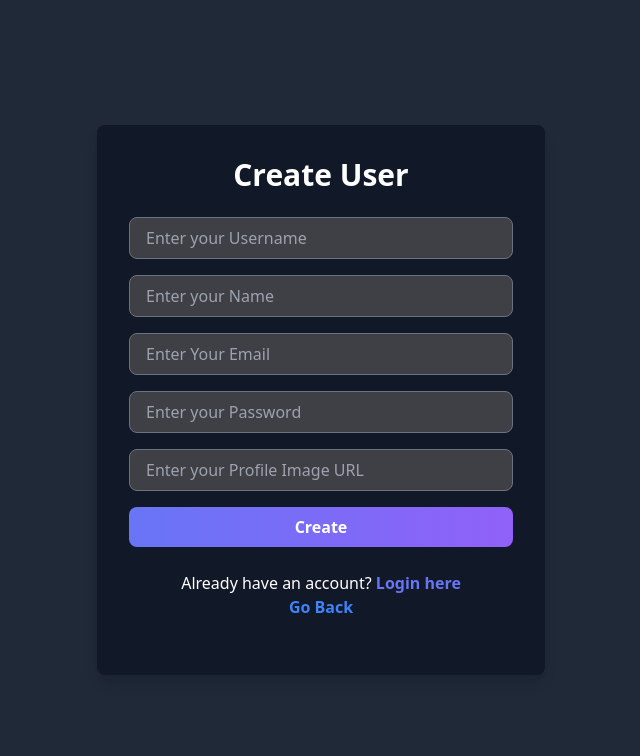
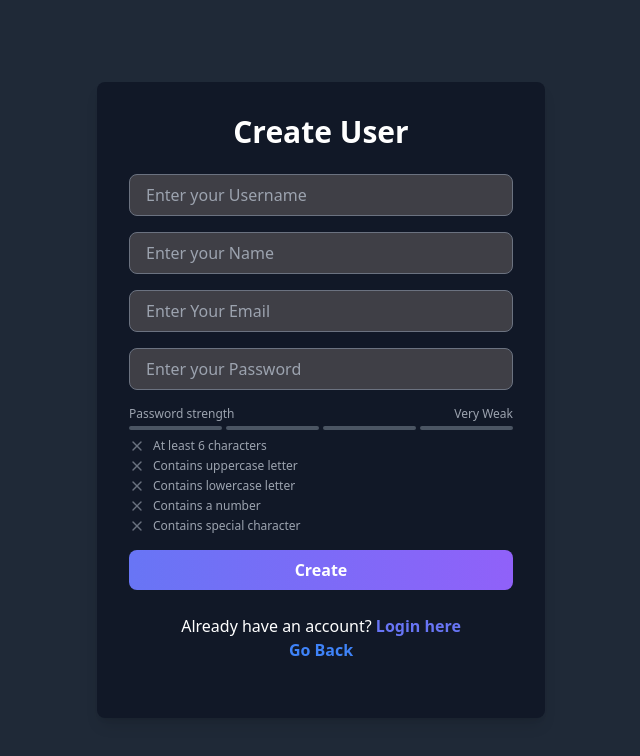
Before and after one commit to hmzatayab/SAVGO, a React (Vite) app in the folder FrontEnd/: page /register in a window 1280 px wide. Shown: the top 756 px of the page, without its empty margins (319-959 px from the left). Built offline with nearby package versions, Linux system fonts and the light colour scheme.

Commit message:
Create User Protected Wrapper

```diff
--- a/FrontEnd/package.json
+++ b/FrontEnd/package.json
@@ -13,6 +13,7 @@
     "@remixicon/react": "^4.6.0",
     "axios": "^1.7.9",
     "flowbite-react": "^0.10.2",
+    "lucide-react": "^0.473.0",
     "react": "^18.3.1",
     "react-dom": "^18.3.1",
     "react-router-dom": "^7.1.1"
--- a/FrontEnd/src/App.jsx
+++ b/FrontEnd/src/App.jsx
@@ -7,6 +7,8 @@
 import UpdateUser from "./Pages/Update";
 import ProfilePage from "./Pages/Profile";
 import { LogoutPage } from "./Pages/Logout";
+import UserProtectWrapper from "./Pages/UserProtectWrapper";
+import UserRedirectWrapper from "./Pages/UserRedirectWrapper";
 
 
 function App() {
@@ -14,12 +16,12 @@
     <div>
       <Routes>
         <Route path="/" element={<Home/>}/>
-        <Route path="/login" element={<LoginPage/>}/>
+        <Route path="/login" element={<UserRedirectWrapper><LoginPage/></UserRedirectWrapper>}/>
         <Route path="/register" element={<RegisterPage/>}/>
-        <Route path="/upload" element={<UploadImage/>}/>
-        <Route path="/profile" element={<ProfilePage/>}/>
-        <Route path="/update" element={<UpdateUser/>}/>
-        <Route path="/logout" element={<LogoutPage/>}/>
+        <Route path="/upload" element={<UserProtectWrapper><UploadImage/></UserProtectWrapper>}/>
+        <Route path="/profile" element={<UserProtectWrapper><ProfilePage/></UserProtectWrapper>}/>
+        <Route path="/update" element={<UserProtectWrapper><UpdateUser/></UserProtectWrapper>}/>
+        <Route path="/logout" element={<UserProtectWrapper><LogoutPage/></UserProtectWrapper>}/>
       </Routes>
     </div>
   )
--- /dev/null
+++ b/FrontEnd/src/Components/PasswordMeter.jsx
@@ -0,0 +1,76 @@
+import { Check, X } from "lucide-react";
+
+const PasswordCriteria = ({ password }) => {
+	const criteria = [
+		{ label: "At least 6 characters", met: password.length >= 6 },
+		{ label: "Contains uppercase letter", met: /[A-Z]/.test(password) },
+		{ label: "Contains lowercase letter", met: /[a-z]/.test(password) },
+		{ label: "Contains a number", met: /\d/.test(password) },
+		{ label: "Contains special character", met: /[^A-Za-z0-9]/.test(password) },
+	];
+
+	return (
+		<div className='mt-2 space-y-1'>
+			{criteria.map((item) => (
+				<div key={item.label} className='flex items-center text-xs'>
+					{item.met ? (
+						<Check className='size-4 text-green-500 mr-2' />
+					) : (
+						<X className='size-4 text-gray-500 mr-2' />
+					)}
+					<span className={item.met ? "text-green-500" : "text-gray-400"}>{item.label}</span>
+				</div>
+			))}
+		</div>
+	);
+};
+
+const PasswordStrengthMeter = ({ password }) => {
+	const getStrength = (pass) => {
+		let strength = 0;
+		if (pass.length >= 6) strength++;
+		if (pass.match(/[a-z]/) && pass.match(/[A-Z]/)) strength++;
+		if (pass.match(/\d/)) strength++;
+		if (pass.match(/[^a-zA-Z\d]/)) strength++;
+		return strength;
+	};
+	const strength = getStrength(password);
+
+	const getColor = (strength) => {
+		if (strength === 0) return "bg-red-500";
+		if (strength === 1) return "bg-red-400";
+		if (strength === 2) return "bg-yellow-500";
+		if (strength === 3) return "bg-yellow-400";
+		return "bg-green-500";
+	};
+
+	const getStrengthText = (strength) => {
+		if (strength === 0) return "Very Weak";
+		if (strength === 1) return "Weak";
+		if (strength === 2) return "Fair";
+		if (strength === 3) return "Good";
+		return "Strong";
+	};
+
+	return (
+		<div className='mt-2'>
+			<div className='flex justify-between items-center mb-1'>
+				<span className='text-xs text-gray-400'>Password strength</span>
+				<span className='text-xs text-gray-400'>{getStrengthText(strength)}</span>
+			</div>
+
+			<div className='flex space-x-1'>
+				{[...Array(4)].map((_, index) => (
+					<div
+						key={index}
+						className={`h-1 w-1/4 rounded-full transition-colors duration-300
+                ${index < strength ? getColor(strength) : "bg-gray-600"}
+              `}
+					/>
+				))}
+			</div>
+			<PasswordCriteria password={password} />
+		</div>
+	);
+};
+export default PasswordStrengthMeter;
--- a/FrontEnd/src/Pages/Profile.jsx
+++ b/FrontEnd/src/Pages/Profile.jsx
@@ -31,12 +31,12 @@
 
         {/* Settings Icon */}
         <div className="flex justify-center lg:justify-end">
-          <a
-            href="/profile/upload"
+          <Link
+            to={"/upload"}
             className="mx-4 bg-gradient-to-r from-blue-500 to-purple-500 text-white font-semibold px-6 py-3 rounded-lg shadow-lg transform hover:scale-105 transition-all duration-300"
           >
             Upload Image
-          </a>
+          </Link>
         </div>
       </div>
 
--- a/FrontEnd/src/Pages/Register.jsx
+++ b/FrontEnd/src/Pages/Register.jsx
@@ -2,6 +2,7 @@
 import { Link, useNavigate } from "react-router-dom";
 import axios from "axios";
 import { UserDataContext } from "../context/UserContext";
+import PasswordStrengthMeter from "../Components/PasswordMeter";
 
 const RegisterPage = () => {
   const [username, setUsername] = React.useState("");
@@ -98,14 +99,16 @@
           />
 
           {/* Profile Image Input */}
-          <input
+          {/* <input
             type="text"
             value={Image}
             onChange={(e) => setImage(e.target.value)}
             placeholder="Enter your Profile Image URL"
             className="w-full px-4 py-2 bg-zinc-700 text-white rounded-lg focus:ring-4 focus:ring-indigo-500 outline-none placeholder-gray-400 transition-all duration-300"
             name="image"
-          />
+          /> */}
+          {/* <p className='text-red-500 font-semibold mt-2'>error</p> */}
+					<PasswordStrengthMeter password={password} />
 
           {/* Submit Button */}
           <input
--- a/FrontEnd/src/Pages/Update.jsx
+++ b/FrontEnd/src/Pages/Update.jsx
@@ -12,7 +12,6 @@
 
   const navigate = useNavigate();
 
-  // Fetch Logged-In User Details
   useEffect(() => {
     const fetchUserDetails = async () => {
       try {
@@ -53,7 +52,6 @@
       );
 
       if (response.status === 200) {
-        alert("Profile updated successfully!");
         navigate("/");
       } else {
         throw new Error("Unexpected response format");
--- a/FrontEnd/src/Pages/Upload.jsx
+++ b/FrontEnd/src/Pages/Upload.jsx
@@ -1,4 +1,5 @@
 import React, { useState } from "react";
+import { Link } from "react-router-dom";
 
 function UploadImage() {
   const [imageFile, setImageFile] = useState(null);
@@ -69,9 +70,9 @@
           SVG, PNG, or JPG (Ratio 9:16)
         </h6>
         <p className="text-blue-500 text-center">
-          <a href="/">
+          <Link to={"/"}>
             <strong>Go Back</strong>
-          </a>
+          </Link>
         </p>
       </div>
     </div>
--- /dev/null
+++ b/FrontEnd/src/Pages/UserProtectWrapper.jsx
@@ -0,0 +1,49 @@
+import React, { useContext, useEffect, useState } from 'react'
+import { UserDataContext } from '../context/UserContext'
+import { useNavigate } from 'react-router-dom'
+import axios from 'axios'
+
+const UserProtectWrapper = ({
+    children
+}) => {
+    const token = localStorage.getItem('token')
+    const navigate = useNavigate()
+    const { user, setUser } = useContext(UserDataContext)
+    const [ isLoading, setIsLoading ] = useState(true)
+
+    useEffect(() => {
+        if (!token) {
+            navigate('/login')
+        }
+
+        axios.get(`${import.meta.env.VITE_BASE_URL}/user/profile`, {
+            headers: {
+                Authorization: `Bearer ${token}`
+            }
+        }).then(response => {
+            if (response.status === 200) {
+                setUser(response.data)
+                setIsLoading(false)
+            }
+        })
+            .catch(err => {
+                console.log(err)
+                localStorage.removeItem('token')
+                navigate('/login')
+            })
+    }, [ token ])
+
+    if (isLoading) {
+        return (
+            <div>Loading...</div>
+        )
+    }
+
+    return (
+        <>
+            {children}
+        </>
+    )
+}
+
+export default UserProtectWrapper
--- /dev/null
+++ b/FrontEnd/src/Pages/UserRedirectWrapper.jsx
@@ -0,0 +1,25 @@
+import React, {useEffect} from 'react'
+import { useNavigate } from 'react-router-dom'
+
+
+const UserProtectWrapper = ({
+    children
+}) => {
+    const token = localStorage.getItem('token')
+    const navigate = useNavigate()
+
+    useEffect(() => {
+        if (token) {
+            navigate('/')
+        }
+    }, [ token ])
+
+
+    return (
+        <>
+            {children}
+        </>
+    )
+}
+
+export default UserProtectWrapper
```
Also changed, not shown: 2 other files (tests, documents, lock files or other folders).
